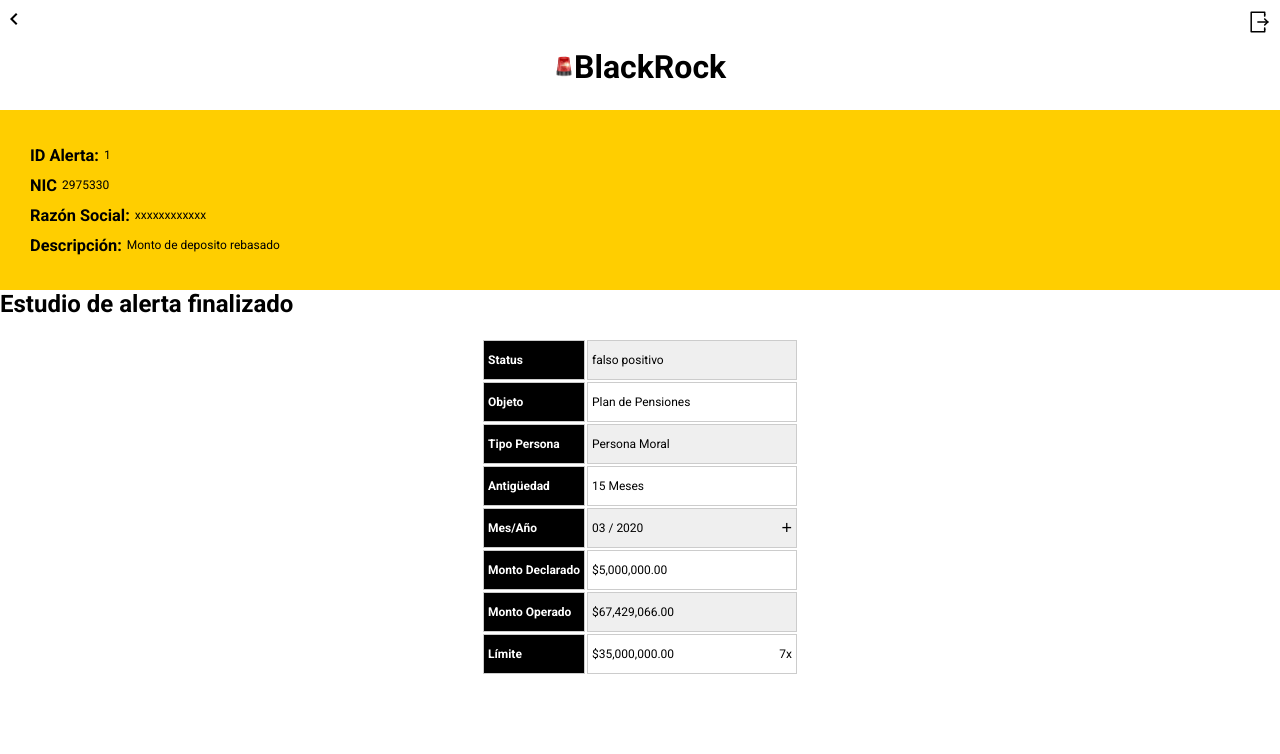
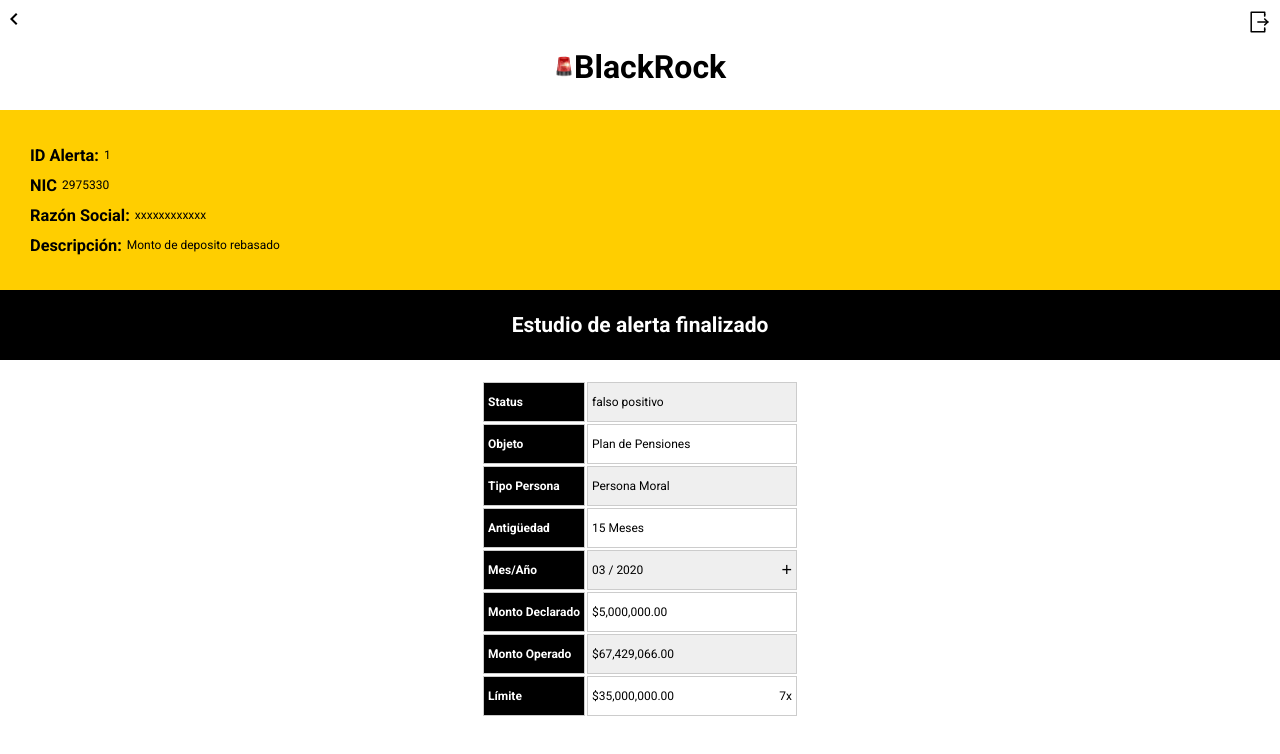
Before and after one commit to StephanieJolianis/BlackRock-LegalHackathon-, a React (Create React App) app: page /alerta/1/detalle in a window 1280 px wide. Shown: the top 754 px of the page. Built offline with nearby package versions, Linux system fonts and the light colour scheme.

Commit message:
(Style): detaile alert style done

```diff
--- a/src/Components/DetalleAlerta.jsx
+++ b/src/Components/DetalleAlerta.jsx
@@ -25,14 +25,19 @@
     const fechaActual = Date.now();
     const diff =  fechaAlertaMiliseg - fechaActual;
     const result = Math.round(diff/(1000 * 60 * 60 * 24 ));
-    if(result > 0){
-        return (<div className='regresiveCount'>
+    if(result > 0 && algo.evaluacion===''){
+        return (<div className='regresiveCount'
+        style={
+            result>5
+              ? { backgroundColor: "#05B135" }
+              : { backgroundColor: "#F20606" }
+          }>
             <h3>Esta alerta expira en:</h3>
         <h1>{result} días</h1>
         </div>)
     }else{
         return (
-            <div>
+            <div className='alertaFinalizada'>
             <h2>Estudio de alerta finalizado</h2>
         </div>)
     }
--- a/src/Components/detalleAlerta.scss
+++ b/src/Components/detalleAlerta.scss
@@ -86,6 +86,30 @@
 
     h3, h1 {
         margin: auto 5px;
+    }
+
+}
+
+.alertaFinalizada {
+    display: flex;
+    flex-direction: column;
+    justify-content: center;
+    background-color: $black;
+    color: $white;
+    font-family: $content-font;
+    font-size: 14px;
+    height: 70px;
+    margin: auto;
+
+
+
+
+    h2 {
+
+        text-align: center;
+        height: fit-content;
+
+
     }
 
 }
```
Also changed, not shown: 1 other file (tests, documents, lock files or other folders).
